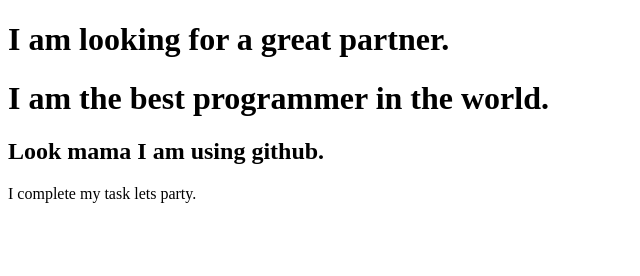
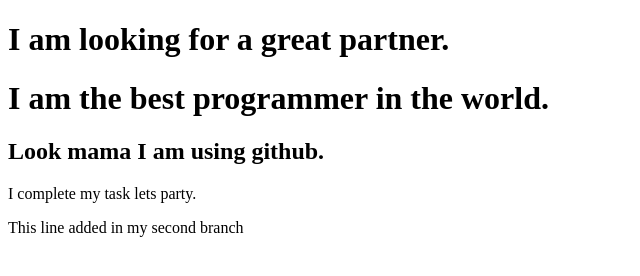
Before and after one commit to mansib1992/practice-my-first-project, a plain HTML site: page index.html in a window 1280 px wide. Shown: the whole page, without its empty margins (0-640 px from the left). Drawn offline with Linux system fonts and the light colour scheme.

Commit message:
learning about second branch

```diff
--- a/index.html
+++ b/index.html
@@ -11,5 +11,6 @@
     <h1>I am the best programmer in the world.</h1>
     <h2>Look mama I am using github.</h2>
     <p>I complete my task lets party.</p>
+    <p>This line added in my second branch</p>
 </body>
 </html>
```
